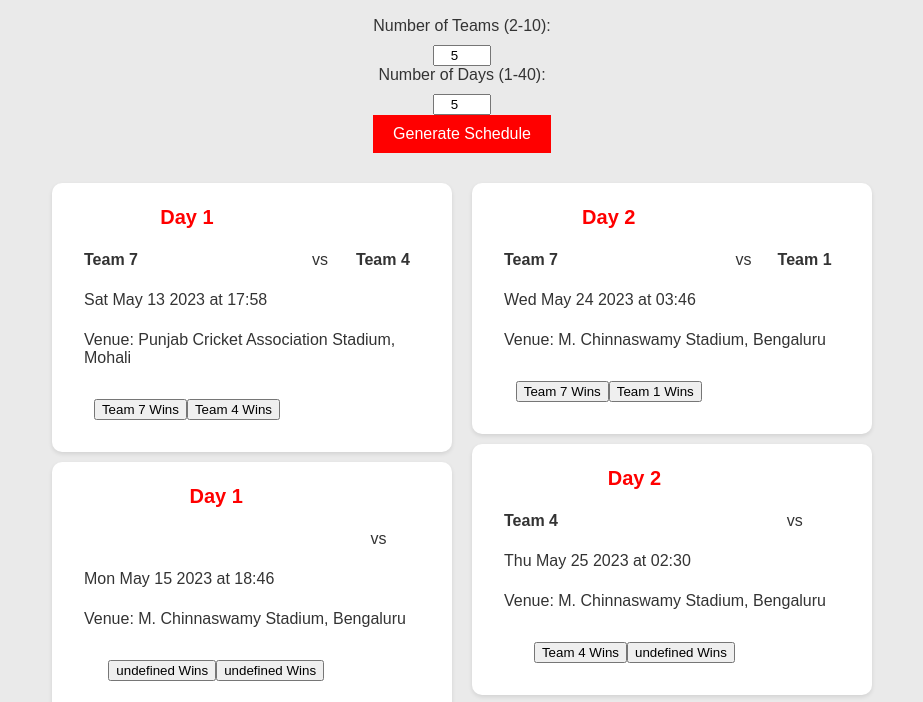
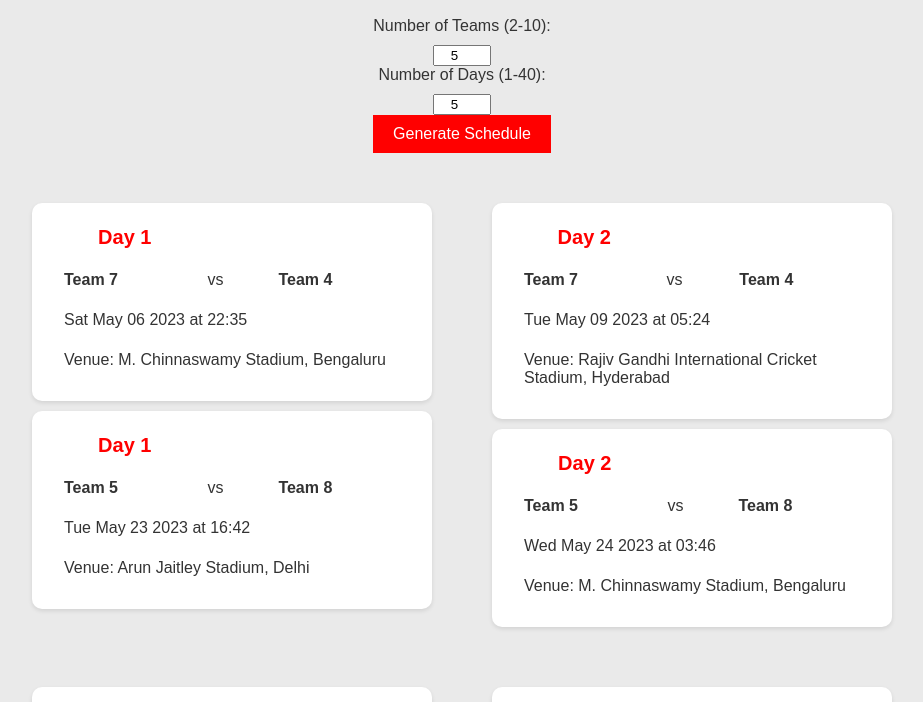
Before and after one commit to chirag7023/tournament, a plain HTML site: page index.html in a window 1280 px wide. Both pictures are taken after typing "5", "5" into the empty fields and a click on the input "Generate Schedule". Shown: the part 89-791 px from the top of the page, without its empty margins (178-1101 px from the left). Drawn offline with Linux system fonts and the light colour scheme.

Commit message:
skuhjldsnjkv

```diff
--- a/index.html
+++ b/index.html
@@ -54,6 +54,10 @@
       justify-content: center;
     }
 
+    .day-container {
+      margin: 20px;
+    }
+
     .schedule-table {
       background-color: #ffffff;
       width: 400px;
@@ -76,10 +80,6 @@
       font-size: 16px;
     }
 
-    .match {
-      margin-bottom: 10px;
-    }
-
     .team-1,
     .team-2 {
       font-weight: bold;
@@ -88,12 +88,6 @@
     .date-time,
     .venue {
       font-size: 14px;
-    }
-
-    .button-container {
-      display: flex;
-      justify-content: center;
-      margin-top: 10px;
     }
   </style>
 </head>
@@ -119,6 +113,8 @@
   <!-- JavaScript code -->
   <script>
     // JavaScript code
+
+    // Function to get random team names from a predefined list
     function getRandomTeamNames(numTeams) {
       var teamNames = [
         "Team 1",
@@ -144,6 +140,7 @@
       return randomTeamNames;
     }
 
+    // Function to get a random date between May 1, 2023, and May 30, 2023
     function getRandomDate() {
       var startDate = new Date(2023, 4, 1);
       var endDate = new Date(2023, 4, 30);
@@ -151,6 +148,7 @@
       return randomDate.toDateString();
     }
 
+    // Function to get a random time in HH:mm format
     function getRandomTime() {
       var hours = Math.floor(Math.random() * 24);
       var minutes = Math.floor(Math.random() * 60);
@@ -158,6 +156,7 @@
       return time;
     }
 
+    // Function to get a random venue from a predefined list of cricket stadiums in India
     function getRandomVenue() {
       var venues = [
         "Wankhede Stadium, Mumbai",
@@ -176,39 +175,38 @@
 
     // Main function to generate the tournament schedule with eliminator, semifinals, and final
     function generateSchedule() {
+      // Get the number of teams and days from the user input
       var numTeams = parseInt(document.getElementById("num-teams").value);
       var numDays = parseInt(document.getElementById("num-days").value);
 
-      // Validate user input for number of teams and days
+      // Validate the user input to ensure it is within the allowed limits
       if (isNaN(numTeams) || isNaN(numDays) || numTeams < 2 || numTeams > 10 || numDays < 1 || numDays > 40) {
         alert("Please enter valid values for number of teams (2-10) and number of days (1-40).");
         return;
       }
 
-      // Get the array of random team names
+      // Get random team names from the predefined list
       var teamNames = getRandomTeamNames(numTeams);
 
-      // Clear the schedule container before generating the schedule
-      var scheduleContainer = document.getElementById("schedule");
-      scheduleContainer.innerHTML = "";
-
-      // Calculate the number of matches per day
+      // Calculate the number of matches to be played per day
       var matchesPerDay = Math.floor(numTeams / 2);
 
-      // Number of rounds required for elimination
-      var rounds = Math.ceil(Math.log2(numTeams));
-
-      // Generate the elimination matches
+      // Initialize an array to store the matches for each day
       var matches = [];
 
-      for (var i = 0; i < rounds; i++) {
+      // Generate the matches for each day
+      var currentDay = 0; // To keep track of the current day
+      var remainingMatches = numDays * matchesPerDay; // Total matches required
+
+      for (var i = 0; i < numDays; i++) {
+        if (remainingMatches === 0) break; // Break if all matches are generated
+
         var roundMatches = [];
-        var teamsRemaining = numTeams;
 
-        for (var j = 0; j < teamsRemaining; j += 2) {
+        // Generate matches for the current day
+        for (var j = 0; j < matchesPerDay; j++) {
           var teamIndex1 = j;
-          var teamIndex2 = j + 1;
-
+          var teamIndex2 = numTeams - 1 - j;
           var match = {
             team1: teamNames[teamIndex1],
             team2: teamNames[teamIndex2],
@@ -216,18 +214,23 @@
             time: getRandomTime(),
             venue: getRandomVenue()
           };
-
           roundMatches.push(match);
         }
 
-        matches.unshift(roundMatches);
+        matches.push(roundMatches);
 
-        // Prepare the next round's teams
-        teamNames = roundMatches.map(match => match.winner || match.team1);
+        remainingMatches -= matchesPerDay; // Reduce the remaining matches
+        currentDay++;
       }
+
+      // Display the schedule in the web page
+      var scheduleContainer = document.getElementById("schedule");
+      scheduleContainer.innerHTML = ""; // Clear previous schedule
 
       // Generate the matches for each day
       for (var i = 0; i < numDays; i++) {
+        if (matches[i].length === 0) break; // Skip the day if no matches are available
+
         var dayContainer = document.createElement("div");
         dayContainer.classList.add("day-container");
 
@@ -277,32 +280,6 @@
           venueRow.appendChild(venueCell);
           table.appendChild(venueRow);
 
-          // Create buttons to allow the user to pick the winning team
-          var buttonRow = document.createElement("tr");
-          var buttonCell = document.createElement("td");
-          buttonCell.classList.add("button-container");
-
-          var team1WinButton = document.createElement("button");
-          team1WinButton.textContent = match.team1 + " Wins";
-          team1WinButton.addEventListener("click", function() {
-            match.winner = match.team1;
-            team1WinButton.disabled = true;
-            team2WinButton.disabled = true;
-          });
-          buttonCell.appendChild(team1WinButton);
-
-          var team2WinButton = document.createElement("button");
-          team2WinButton.textContent = match.team2 + " Wins";
-          team2WinButton.addEventListener("click", function() {
-            match.winner = match.team2;
-            team1WinButton.disabled = true;
-            team2WinButton.disabled = true;
-          });
-          buttonCell.appendChild(team2WinButton);
-
-          buttonRow.appendChild(buttonCell);
-          table.appendChild(buttonRow);
-
           dayContainer.appendChild(table);
         }
 
```
